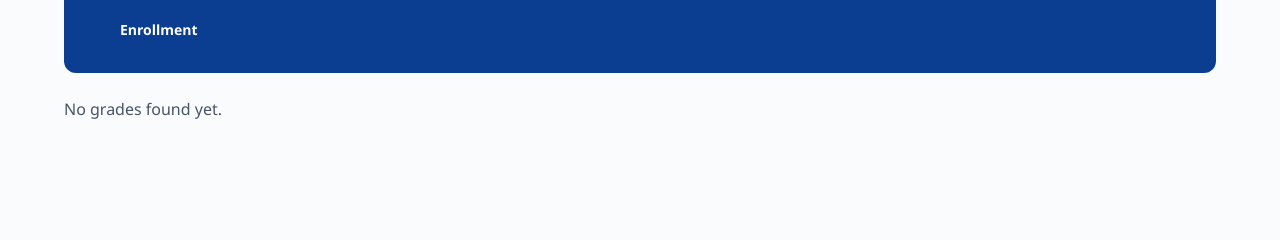
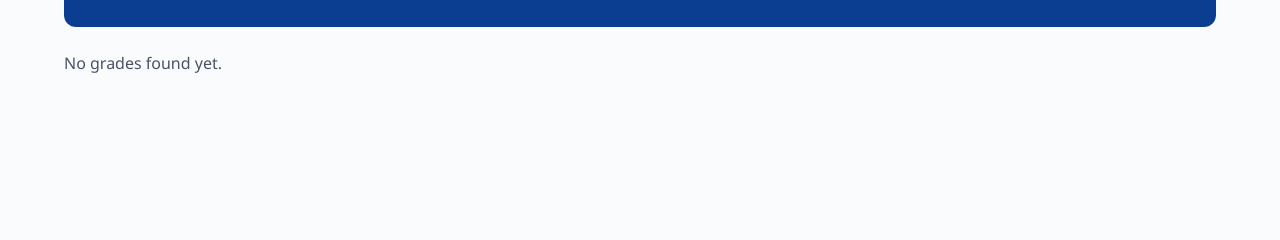
Before and after one commit to civ1977/smashed_sfs_project, a Django app: template smashed_sfs/templates/portal/grades.html in a window 1280 px wide. Shown: the part 196-436 px from the top of the page. Run offline with Django 5.2, Linux system fonts and the light colour scheme; the template is opened without the code that fills it, so the values that code supplies are empty.

Commit message:
Remove redundant Enrollment button from the grades page
Now that Enrollment is its own sidebar tab (available to pending and
approved students alike), the extra button under the LRN on
/portal/grades/ just duplicated that entry point.

Co-Authored-By: Claude Sonnet 5 <noreply@anthropic.com>

```diff
--- a/smashed_sfs/templates/portal/grades.html
+++ b/smashed_sfs/templates/portal/grades.html
@@ -9,7 +9,6 @@
         <div class="ratings-eyebrow">Learner's Academic Ratings</div>
         <h1 class="ratings-name">{{ student.surname }}, {{ student.name }}</h1>
         <p class="ratings-lrn">LRN: <span class="mono">{{ student.lrn|stringformat:"s" }}</span></p>
-        <a href="{% url 'portal_enrollment_form' %}" class="btn btn-success" style="margin-top: var(--space-2);">Enrollment</a>
     </div>
     {% if general_average %}
     <div class="ratings-avg-tile {% if general_average >= 75 %}ratings-avg-good{% else %}ratings-avg-risk{% endif %}">
```
